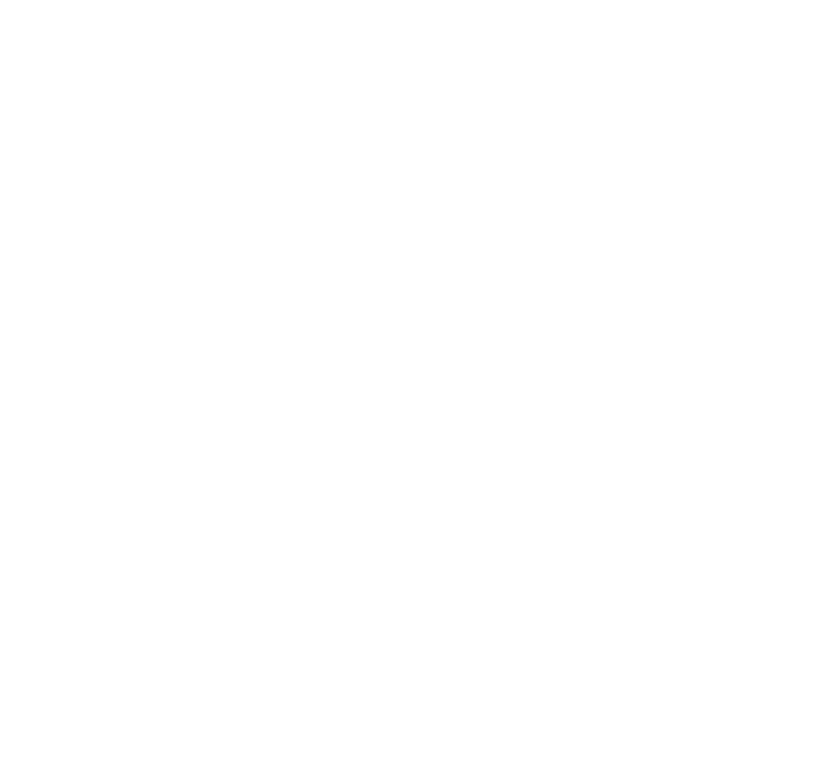
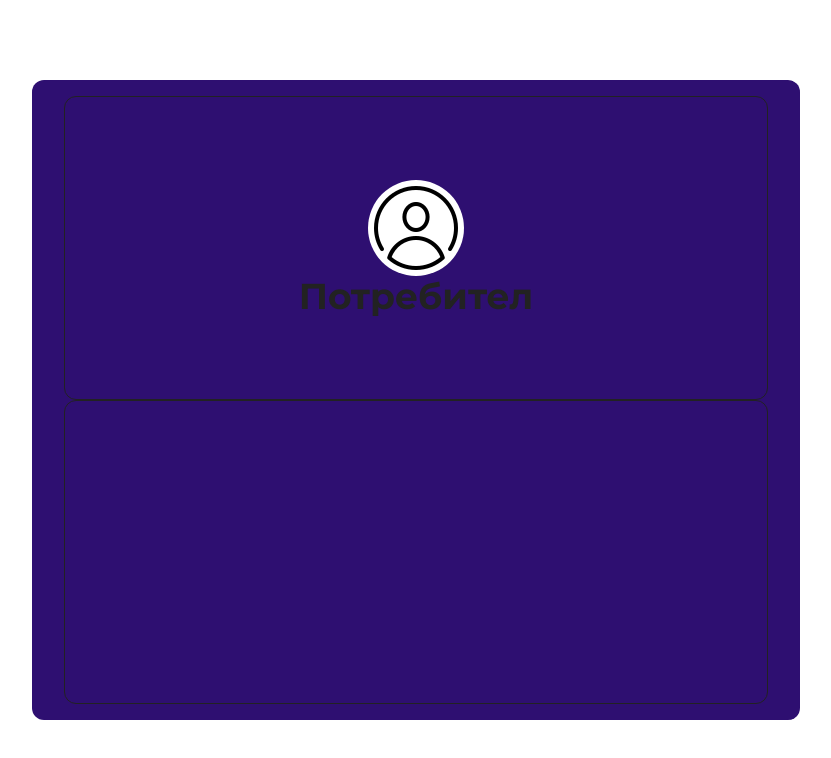
Before and after one commit to BoyanTsvetanov/Sneakers-Demo-App, a React (Vite) app: page /Sneakers-Demo-App/Profile in a window 1280 px wide. Before the commit this address had no page. Shown: the top 758 px of the page, without its empty margins (224-1055 px from the left). Built offline with nearby package versions, Linux system fonts and the light colour scheme.

Commit message:
Initial profile page

```diff
--- a/src/App.jsx
+++ b/src/App.jsx
@@ -2,6 +2,7 @@
 import { BrowserRouter as Router, Routes, Route } from 'react-router-dom';
 import Home from './pages/Home';
 import ProductPage from './pages/ProductPage';
+import ProfilePage from './pages/ProfilePage';
 
 const App = () => {
   return (
@@ -9,6 +10,7 @@
       <Routes>
         <Route path="/" element={<Home />} />
         <Route path="/product/:id" element={<ProductPage />} />
+        <Route path="/Profile" element={<ProfilePage />} />
       </Routes>
     </Router>
   )
--- /dev/null
+++ b/src/pages/ProfilePage.jsx
@@ -0,0 +1,28 @@
+import React, { useEffect, useState } from 'react'
+
+const ProfilePage = () => {
+    const [darkMode, setDarkMode] = useState(false);
+
+      useEffect(() => {
+                  const savedTheme = localStorage.getItem('theme') === 'dark';
+                  setDarkMode(savedTheme);
+                  document.documentElement.classList.toggle('dark', savedTheme);
+              }, []);
+
+
+  return (
+    <main className='flex w-full h-[100dvh] bg-light dark:bg-dark items-center justify-center'>
+        <div className='flex flex-col justify-center items-center h-[80%] w-[60%] max-lg:w-[80%] bg-dark-teal px-8 py-4 rounded-xl'>
+            <div className='flex flex-col justify-center items-center w-full h-full border rounded-xl'>
+                <img src="./icons/user-profile.png" alt="profile-pic" className='bg-light rounded-full'/>
+                <h1 className='font-montserrat text-4xl font-bold'>Потребител</h1>
+            </div>
+
+            <div className='flex flex-col justify-center items-center w-full h-full border rounded-xl'></div>
+
+        </div>
+    </main>
+  )
+}
+
+export default ProfilePage
--- a/src/sections/Header.jsx
+++ b/src/sections/Header.jsx
@@ -4,6 +4,7 @@
 import clsx from 'clsx'
 import { Link as LinkScroll } from "react-scroll";
 import { Sun, Moon } from 'lucide-react';
+import { Link } from 'react-router-dom';
 
 
 const Header = () => {
@@ -96,7 +97,7 @@
             <div className='flex  p-1 rounded gap-1 items-center'>
                 <Button title="количка" icon="./icons/cart.png"></Button>
                 <div className='w-0.25 h-[24px] bg-light'></div>
-                <Button title="профил" icon="./icons/user-profile.png"></Button>
+                <Link to="/Profile"><Button title="профил" icon="./icons/user-profile.png"></Button></Link>
             </div>
 
             <button className='hidden max-lg:block z-10' onClick={() => setIsOpen((prevState) => !prevState)}>
```
